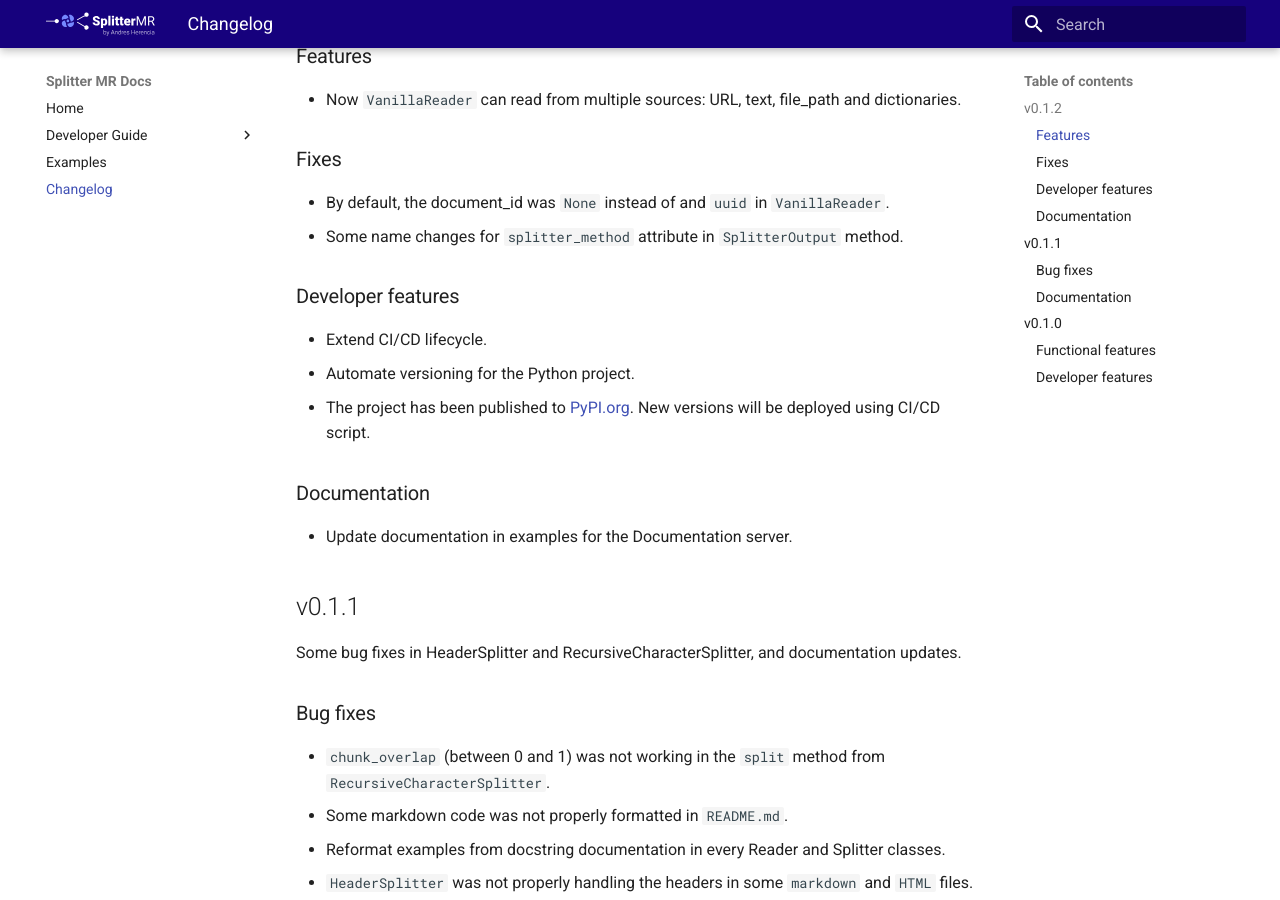
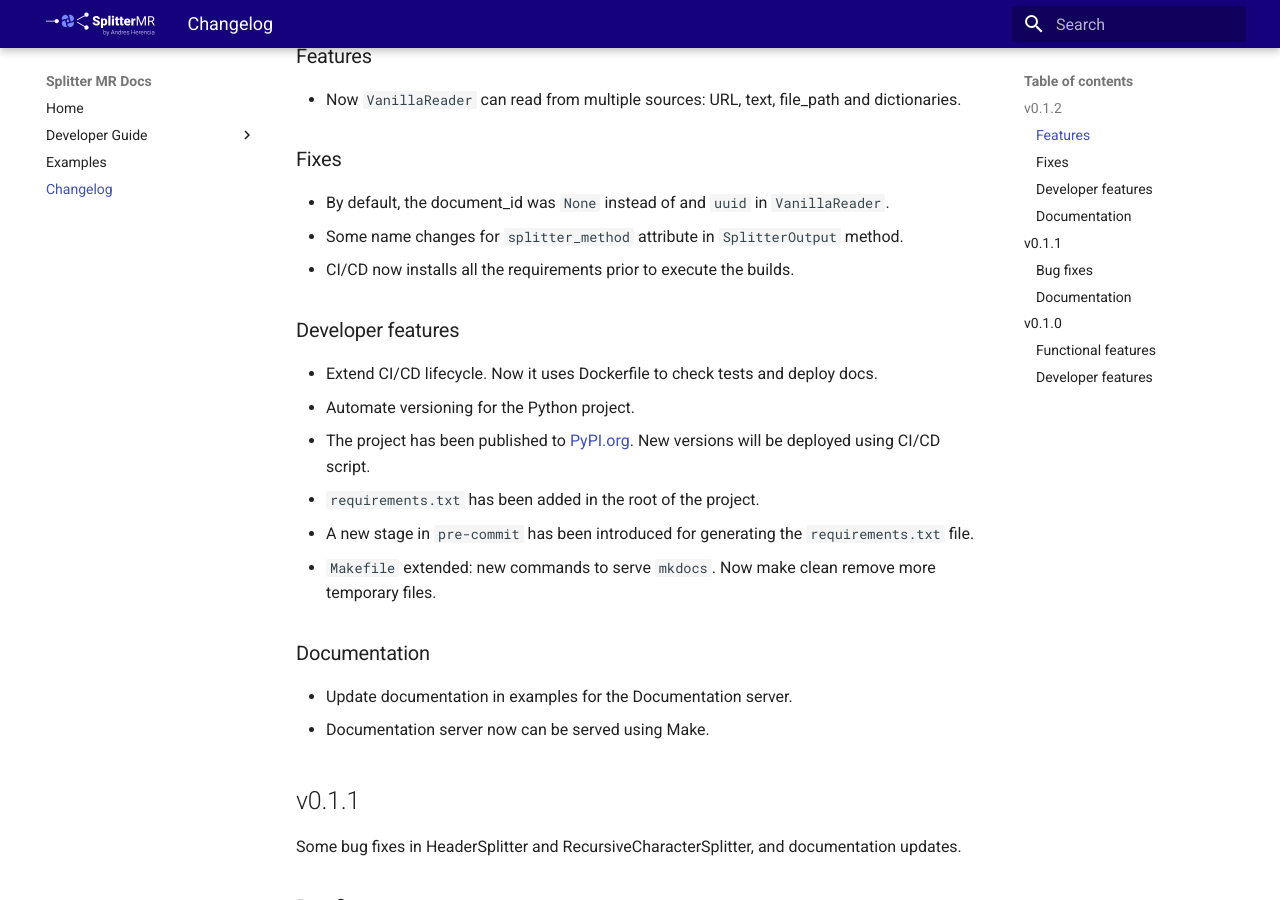
Before and after one commit to andreshere00/Splitter_MR, an MkDocs documentation site: the page built from docs/CHANGELOG.md, in a window 1280 px wide and 900 px high, scrolled down 190 px. Built offline with MkDocs 1.6.1 and Material for MkDocs 9.7.7, drawn with Linux system fonts in a browser that asks for light colours.

Commit message:
feat: CI/CD script upgrades. add requirements.txt. add dockerfiles to deploy docs and verify tests. add dockerignore file. add new stage to pre-commit

```diff
--- a/docs/CHANGELOG.md
+++ b/docs/CHANGELOG.md
@@ -10,16 +10,21 @@
 
 - By default, the document_id was `None` instead of and `uuid` in `VanillaReader`.
 - Some name changes for `splitter_method` attribute in `SplitterOutput` method.
+- CI/CD now installs all the requirements prior to execute the builds.
 
 ### Developer features
 
-- Extend CI/CD lifecycle.
+- Extend CI/CD lifecycle. Now it uses Dockerfile to check tests and deploy docs.
 - Automate versioning for the Python project.
 - The project has been published to [PyPI.org](https://pypi.org/project/splitter-mr/). New versions will be deployed using CI/CD script.
+- `requirements.txt` has been added in the root of the project.
+- A new stage in `pre-commit` has been introduced for generating the `requirements.txt` file.
+- `Makefile` extended: new commands to serve `mkdocs`. Now make clean remove more temporary files.
 
 ### Documentation
 
 - Update documentation in examples for the Documentation server.
+- Documentation server now can be served using Make.
 
 ## v0.1.1
 
```
Also changed, not shown: .pre-commit-config.yaml (+8 -1 lines), CHANGELOG.md (+6 -1 lines), requirements.txt (added, +171 -0 lines), 7 other files.
